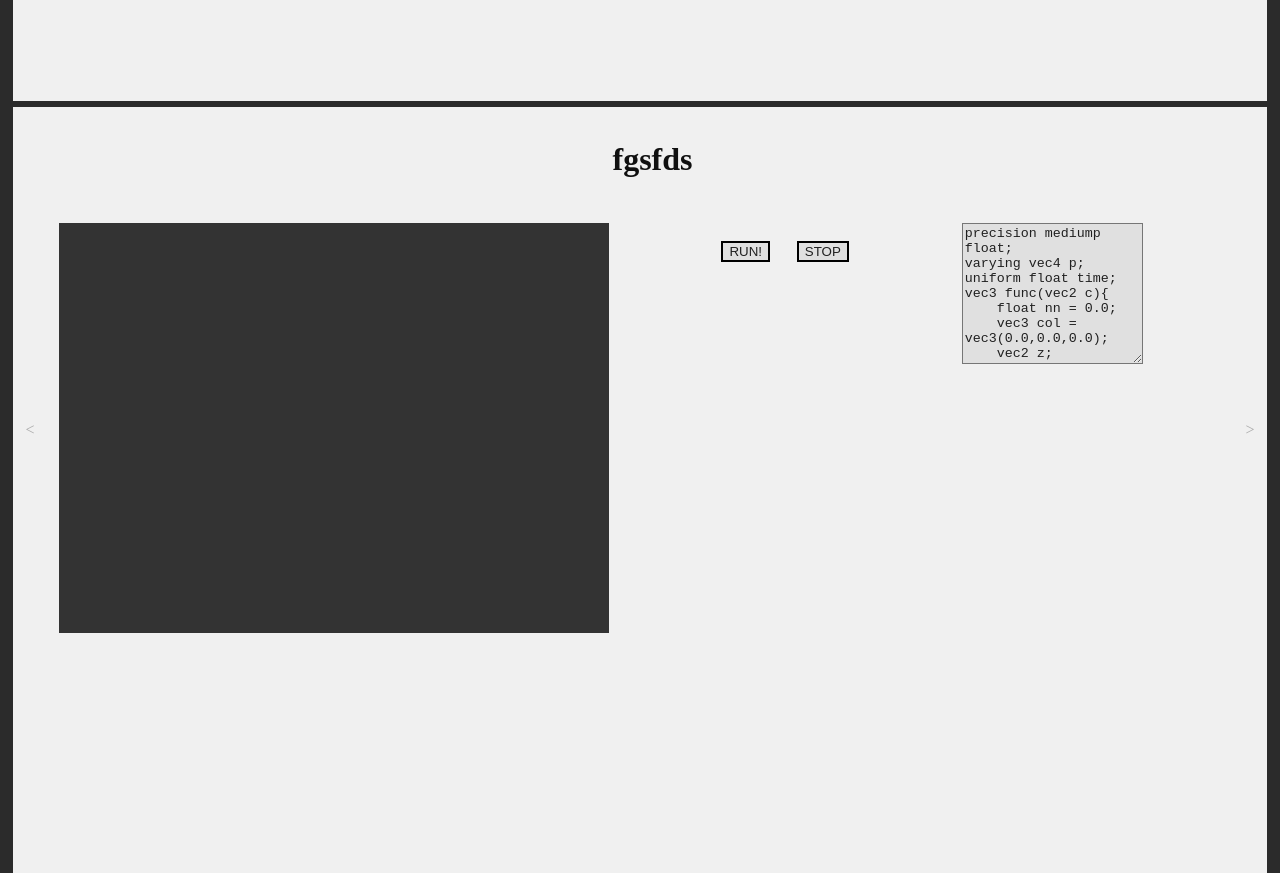
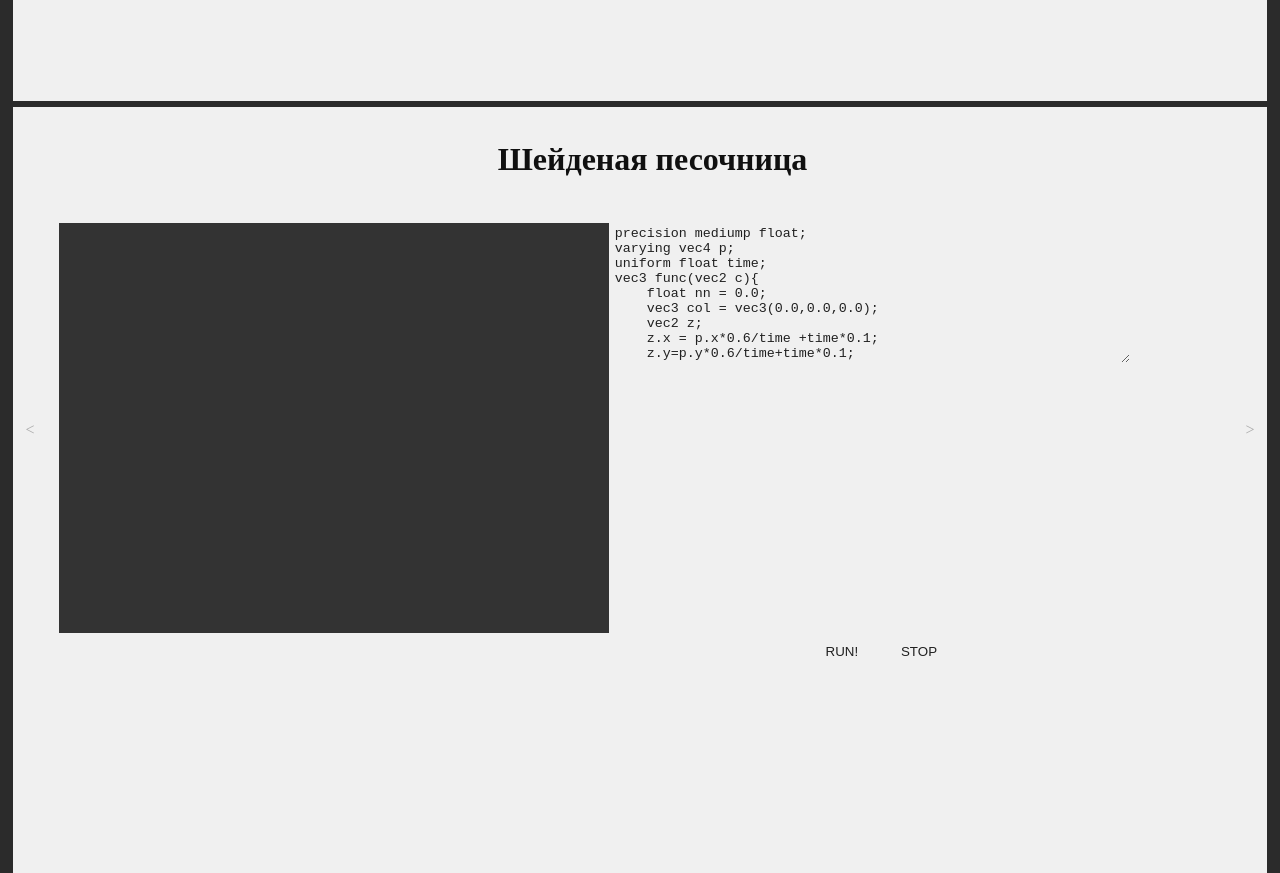
Before and after one commit to skinnyjack/skinnyjack.github.io, a plain HTML site: page presentation/index.html in a window 1280 px wide. Shown: the part 680-1553 px from the top of the page. Drawn offline with Linux system fonts and the light colour scheme.

Commit message:
пушка

```diff
--- a/presentation/index.html
+++ b/presentation/index.html
@@ -14,13 +14,13 @@
 
         <a href='#' class='nav-prev' onclick='prevSlide();return false'><</a>
         <a href='#' class='nav-next' onclick='nextSlide(); return false'>></a>
-        <h1 style='vertical-align:center'>fgsfds</h1>
+        <h1 style='vertical-align:center; margin-top:20%'>fgsfds</h1>
     </div>
 
     <div class="slide" id = 'slide-1'>
         <a href='#' class='nav-prev' onclick='prevSlide();return false;'><</a>
         <a href='#' class='nav-next' onclick='nextSlide();return false;'>></a>
-        <h1>fgsfds</h1>
+        <h1>Шейденая песочница</h1>
             <div id='canvas_stuff'>
     <canvas id='canvas_example' width='550' height='410'></canvas>
     <textarea rows='9' cols='20' id='canvas_example_shader'>
@@ -52,8 +52,10 @@ void main(void) {
     gl_FragColor = vec4(col, 1.0);
 }
     </textarea><br>
+    <div class='canvas_buttons'>
     <button class='canvas_example_btn' onclick='start_canvas_fun();'>RUN!</button>
     <button class='canvas_example_btn' onclick='stop_canvas_fun();'>STOP</button>
+    </div>
     <script>init();</script>
     </div>
     </div>
--- a/presentation/styles/canvas_example.css
+++ b/presentation/styles/canvas_example.css
@@ -1,6 +1,7 @@
 #canvas_stuff{
     text-align: center;
 width:91%;
+      vertical-align:center;
 }
 #canvas_example{
     width:640;
@@ -11,18 +12,40 @@ float:left;
     margin-right:0px;
 }
 #canvas_example_shader{
-    background-color:#e0e0e0;
+    background-color:#f0f0f0;
     border-style:solid;
+    border-color:#f0f0f0;
     font: 28pt monospace normal;
     color: #202020;
     margin:1%;
     float:right;
     margin-left:0px;
+overflow:hidden;
+width:45%;
+         margin-right:2%;
+}
+#canvas_example_shader:focus{
+    background-color:#e0e0e0;
+    border-color:#2b2b2b;
+    border-style:solid;
+    overflow:auto;
 }
 .canvas_example_btn{
-background-color:#e0e0e0;
+background-color:#f0f0f0;
 color:#202020;
 font: 32pt sans-serif normal;
 margin: 1%;
+border-color:#f0f0f0;
+border-style:solid;
+}
+
+.canvas_example_btn:hover{
+    background-color:#e0e0e0;
+    border-color:#2b2b2b;
     border-style:solid;
 }
+
+.canvas_buttons{
+    padding-top:35%;
+    text-align:center;
+}
```
